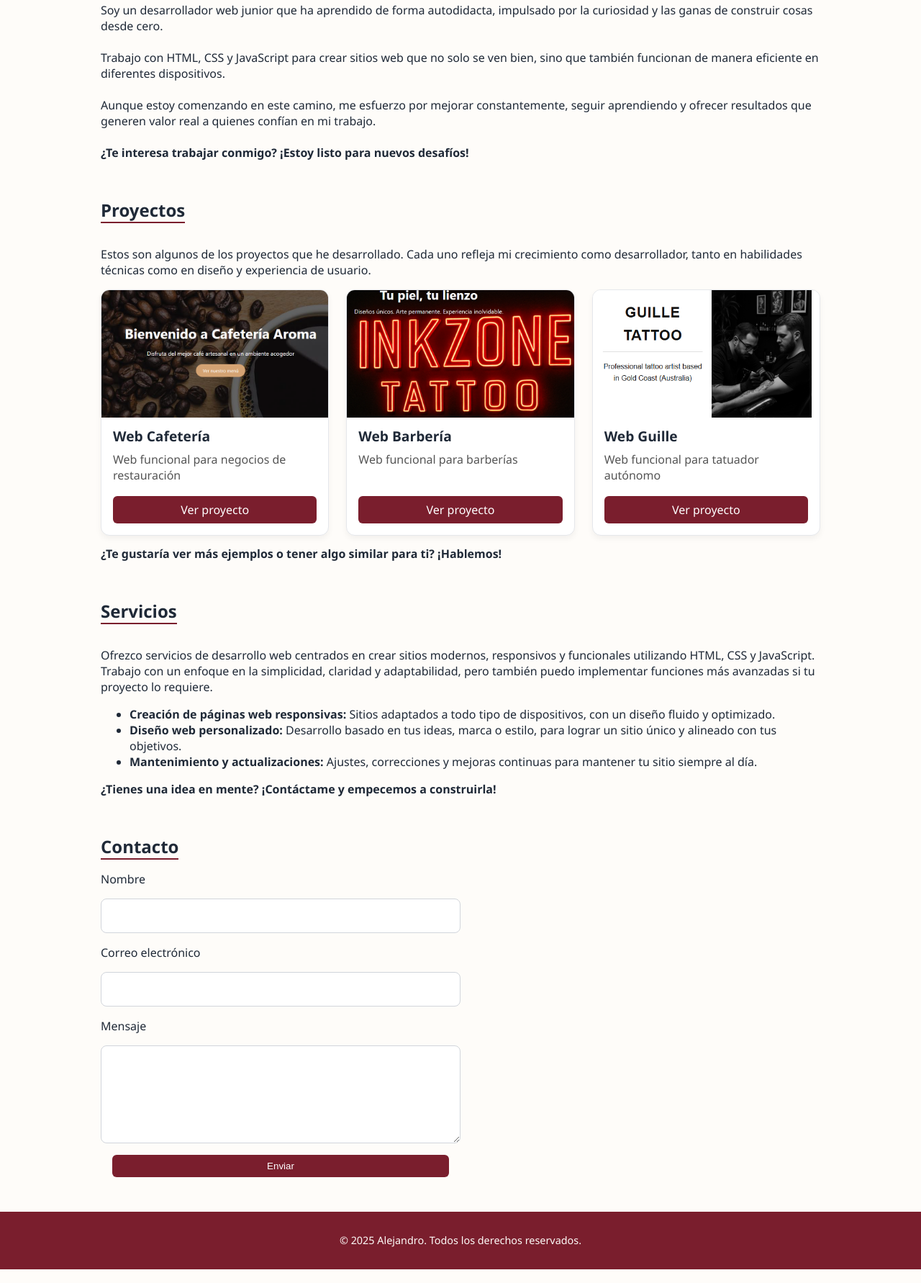
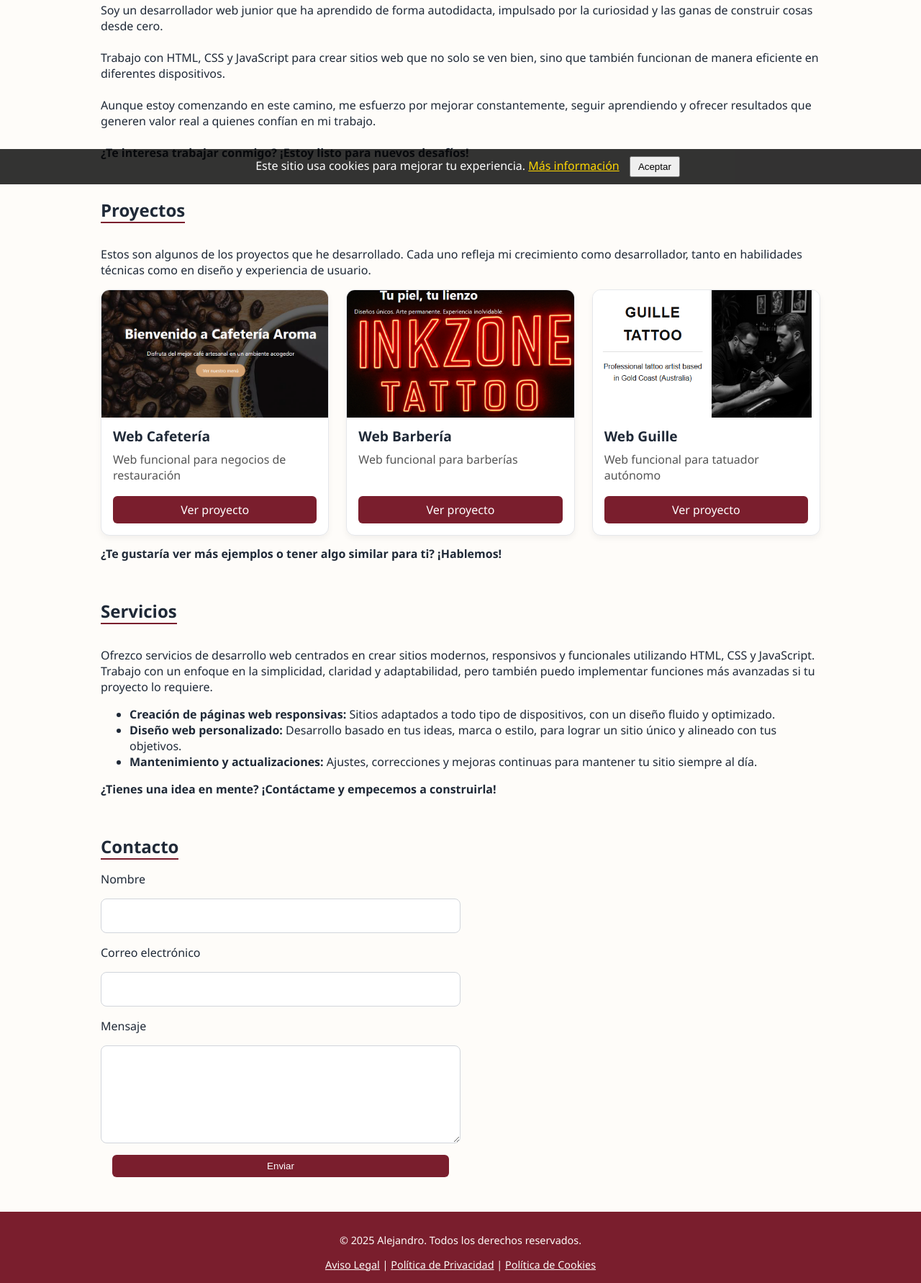
Before and after one commit to AGMWebDesign/portafolios_personal, a plain HTML site: page index.html in a window 1280 px wide. Shown: the part 544-2326 px from the top of the page at 72% size. Drawn offline with Linux system fonts and the light colour scheme.

Commit message:
Add files via upload

```diff
--- a/index.html
+++ b/index.html
@@ -107,6 +107,11 @@
 
   <footer>
     <p>© 2025 Alejandro. Todos los derechos reservados.</p>
+    <nav>
+      <a href="/legal/aviso-legal.html">Aviso Legal</a> |
+      <a href="/legal/politica-privacidad.html">Política de Privacidad</a> |
+      <a href="/legal/politica-cookies.html">Política de Cookies</a>
+  </nav>
   </footer>
 
   <div id="modal" class="modal">
@@ -181,5 +186,11 @@
     observador.observe(elem);
   });
   </script>
+
+    <div id="cookie-banner" class="cookie-banner">
+      Este sitio usa cookies para mejorar tu experiencia.
+      <a href="politica-cookies.html">Más información</a>
+      <button onclick="this.parentElement.style.display='none'">Aceptar</button>
+  </div>
 </body>
 </html>
--- a/portafolios.css
+++ b/portafolios.css
@@ -256,6 +256,36 @@ footer {
   color: var(--color-fondo);
 }
 
+footer a {
+  color: var(--color-fondo);
+  text-decoration: underline;
+}
+
+footer a:hover {
+  color: var(--color-texto);
+}
+
+/* Cookies */
+
+.cookie-banner {
+    background: rgba(0,0,0,0.8);
+    color: #fff;
+    padding: 10px;
+    position: fixed;
+    bottom: 0;
+    width: 100%;
+    text-align: center;
+    z-index: 999;
+  }
+.cookie-banner button {
+    margin-left: 10px;
+    padding: 5px 10px;
+  }
+.cookie-banner a {
+    color: #ffd700;
+    text-decoration: underline;
+  }
+
 /* Responsive */
 @media (max-width: 600px) {
   header {
```
Also changed, not shown: legal/aviso-legal.html (added, +14 -0 lines), legal/politica-cookies.html (added, +7 -0 lines), legal/politica-privacidad.html (added, +10 -0 lines).
